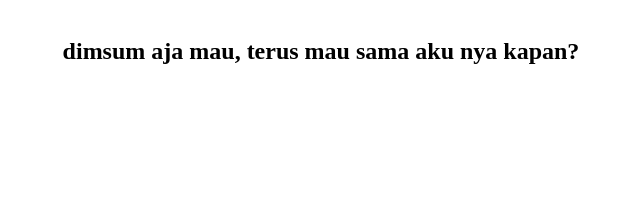
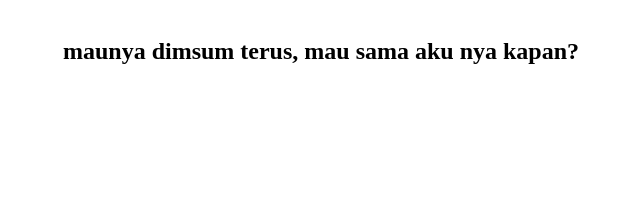
Before and after one commit to ilmanseptiannn/enjoyy.ur.birthday, a plain HTML site: page mau.html in a window 1280 px wide. Shown: the part 181-387 px from the top of the page, 319-959 px from the left. Drawn offline with Linux system fonts and the light colour scheme.

Commit message:
mau.html

```diff
--- a/mau.html
+++ b/mau.html
@@ -5,7 +5,7 @@
     </head>
     <body>
         <h1>SERIUS MAU DIMSUM?</h1>
-        <h2> dimsum aja mau, terus mau sama aku nya kapan?</h2>
+        <h2> maunya dimsum terus, mau sama aku nya kapan?</h2>
         <div style="display: flex; justify-content: center; gap: 40px; margin: 20px 0;">
                 <div id="tabel-container" style="position: relative; width: 900px; height: 350px; margin: 20px auto;">
                     <a href="sekarang.html" id="sekarangLink" style="text-decoration: none; color: inherit; position: absolute;">
```
